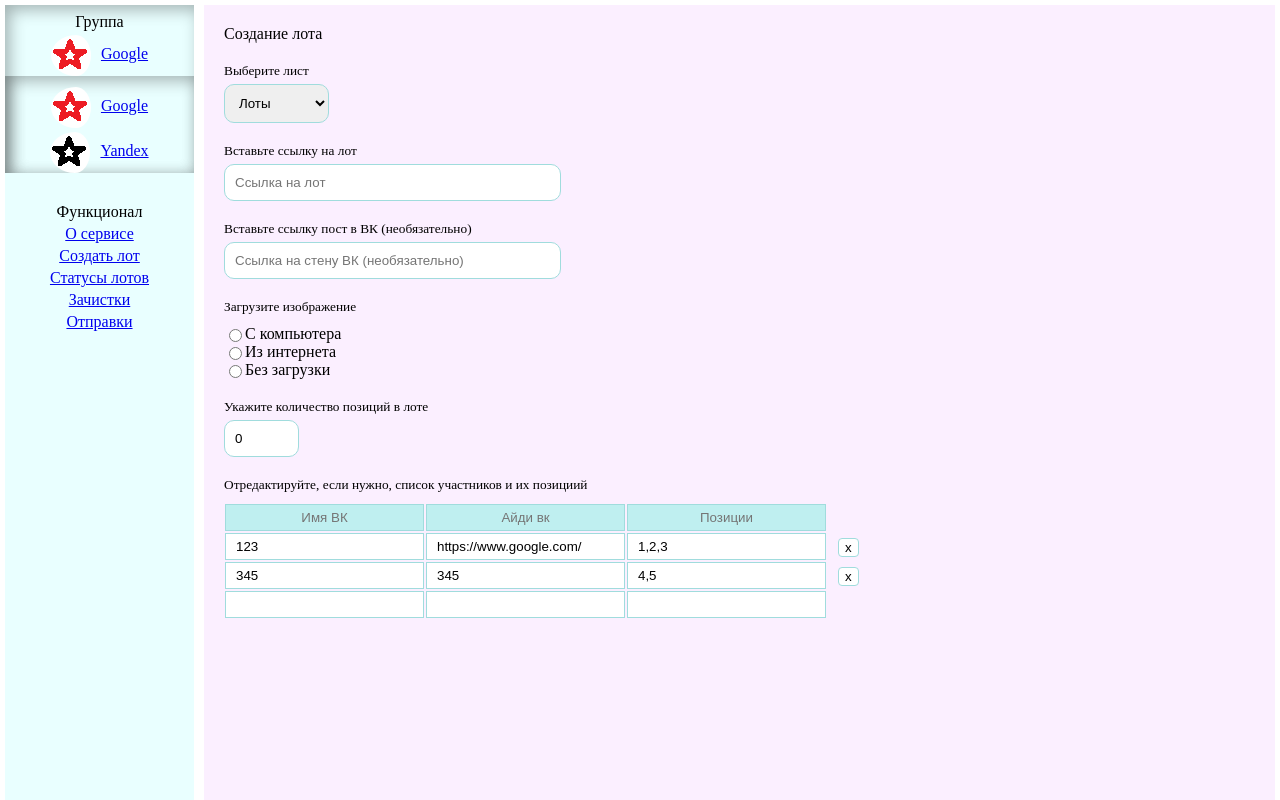
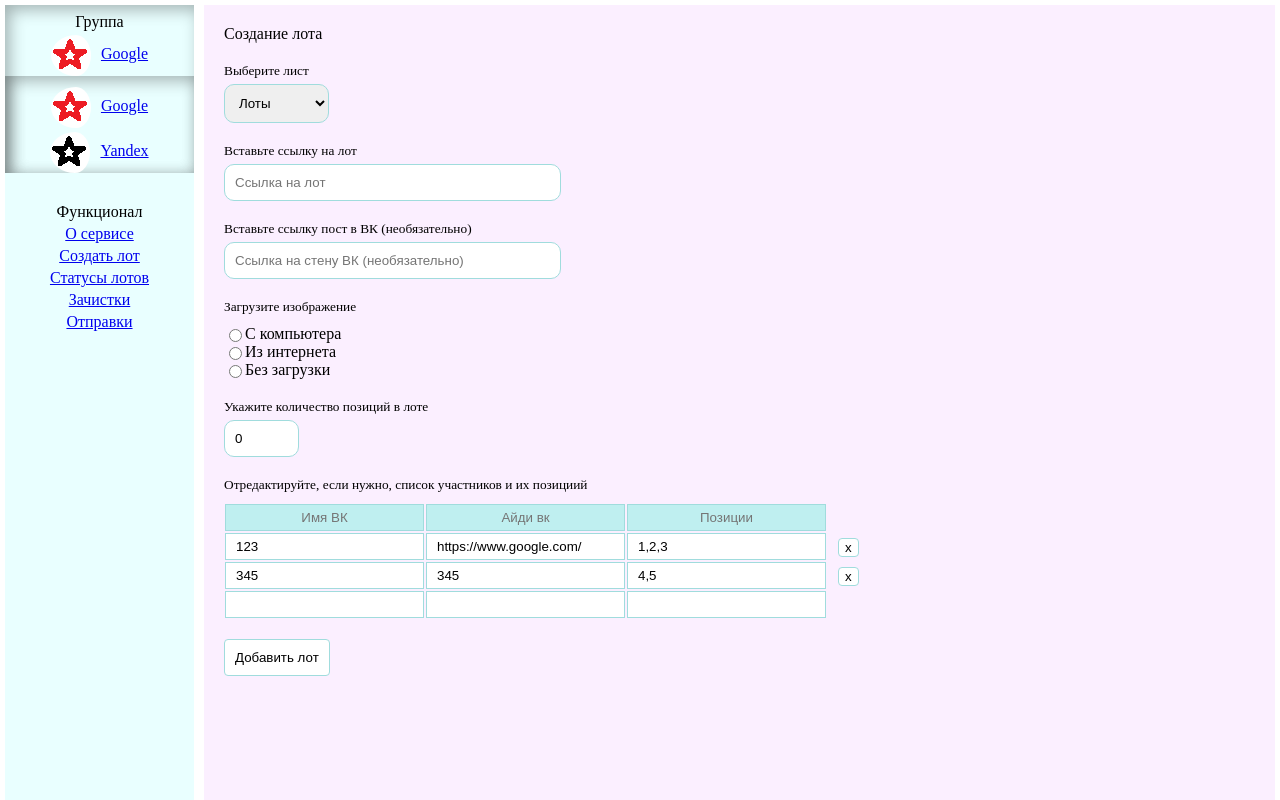
Before and after one commit to femperox/VueTest, a Vue app: page /create in a window 1280 px wide. Shown: the top 800 px of the page. Built offline with nearby package versions, Linux system fonts and the light colour scheme.

Commit message:
добавление submit-кнопки

```diff
--- a/src/pages/LotCreation.vue
+++ b/src/pages/LotCreation.vue
@@ -3,7 +3,7 @@
         Создание лота
 
         <small class="Small">Выберите лист</small>
-        <cstm_drpm id="drp" v-model="selectList[0]" :optionList="selectList" style="width:10%"></cstm_drpm>
+        <cstm_drpm id="drp" v-model="targetselection" :optionList="selectList" style="width:10%"></cstm_drpm>
 
         <small class="Small">Вставьте ссылку на лот</small>
         <cstm-inp v-model="siteUrl" placeholder="Ссылка на лот" style="width:30%"></cstm-inp>
@@ -24,7 +24,9 @@
         <cstm-inp type="number" v-model="posCount" placeholder="Количество позициий в лоте" style="width:5%"></cstm-inp>
 
         <small class="Small">Отредактируйте, если нужно, список участников и их позициий</small>
-        <prt-lst :prtcp="participantlist" @addRow="addRow" @deleteRow="deleteRow"></prt-lst>
+        <prt-lst :prtcp="participantlist" @addRow="addRow" @deleteRow="deleteRow" @updateRow="updateRow"></prt-lst>
+
+        <cstm-btn class="AddBtn" @click="submit">Добавить лот</cstm-btn>
 
     </div>
 </template>
@@ -34,6 +36,7 @@ export default {
     data()
     {
         return {   selectList: ['Лоты', 'Инды', 'Тест'],
+                   targetselection: 'Лоты',
                    imgSelection: '',
                    imgUrl: '',
                    siteUrl: '',
@@ -75,6 +78,20 @@ export default {
             }
 
 
+        },
+
+        updateRow(r)
+        {
+            this.participantlist[r[0]][r[1]] = r[2];
+        },
+
+        submit()
+        {   console.log("Target: ", this.targetselection)
+            console.log("URL: ", this.siteUrl);
+            console.log("VK: ", this.vkUrl);
+            console.log("IMG:", this.imgSelection)
+            console.log("Pos num: ", this.posCount);
+            console.log(this.participantlist)
         }
     }
 
@@ -108,4 +125,10 @@ export default {
     padding-top: 20px;
 }
 
+.AddBtn
+{
+    margin-top: 20px;
+    width: fit-content;
+    padding: 10px;
+}
 </style>
```
